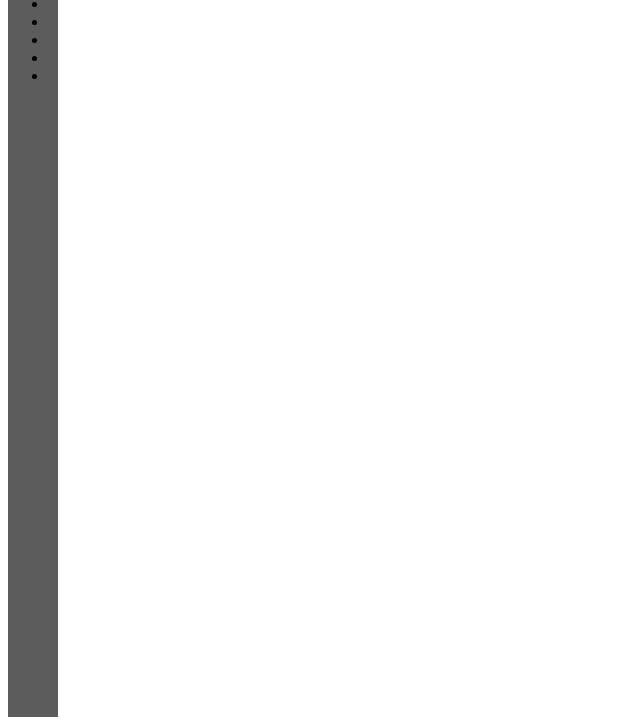
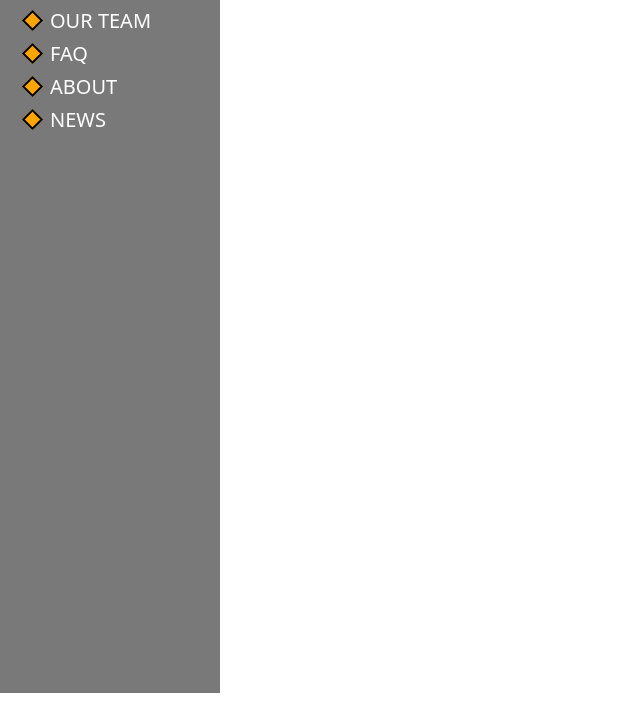
Before and after one commit to Rostyslav-afk/hw27, a plain HTML site: page index.html in a window 1280 px wide. Shown: the part 107-832 px from the top of the page, without its empty margins (0-640 px from the left). After the commit the page ends 800 px from the top, so only its background shows below. Drawn offline with nearby package versions, Linux system fonts and the light colour scheme.

Commit message:
text bag

```diff
--- a/css/style.css
+++ b/css/style.css
@@ -1,12 +1,88 @@
-.header{
-    width: 50px;
-    height: 100vh;
-    background-color: #5c5c5c;
-    text-align: left;
-    text-align: center;
+*,
+*::before,
+*::after {
+    box-sizing: border-box;
 }
-.header-text{
-    color: #fff;
-    font-size: 24px;
+
+a {
+    text-decoration: none;
+}
+
+ul {
+    list-style: none;
+    margin: 0;
+    padding: 0;
+}
+
+h1,
+h2,
+h3,
+h4,
+h5,
+h6,
+p {
+    margin: 0;
+    padding: 0;
+}
+
+img {
+    display: block;
+}
+
+.header {
+    width: 220px;
+    height: 100%;
+    position: fixed;
+    top: 0;
+    left: -170px;
+    background-color: rgb(121, 121, 121);
+}
+
+.header:hover {
+    left: 0;
+
+    .header-text {
+        opacity: 0;
+    }
+}
+
+.header-text {
+    color: white;
+    font-size: 20px;
+    text-transform: uppercase;
+    transform: rotate(90deg);
+    position: absolute;
+    top: 50%;
+    left: 135px;
 
 }
+
+.list {
+    display: flex;
+    flex-direction: column;
+    gap: 10px;
+    padding: 50px 5px;
+    margin-left: 20px;
+}
+
+.item {}
+
+.item-link {
+    color: white;
+    font-size: 20px;
+}
+
+.item-link:hover {
+    color: orange;
+}
+
+.item-link::before {
+    display: inline-block;
+    content: "";
+    width: 15px;
+    height: 15px;
+    background-color: orange;
+    border: 2px solid black;
+    margin-right: 10px;
+    transform: rotate(45deg);
+}
--- a/index.html
+++ b/index.html
@@ -1,23 +1,28 @@
 <!DOCTYPE html>
 <html lang="en">
+
 <head>
     <meta charset="UTF-8">
     <meta name="viewport" content="width=device-width, initial-scale=1.0">
     <title>HW27</title>
+    <link rel="stylesheet" href="https://cdnjs.cloudflare.com/ajax/libs/modern-normalize/3.0.1/modern-normalize.min.css"
+        integrity="sha512-q6WgHqiHlKyOqslT/lgBgodhd03Wp4BEqKeW6nNtlOY4quzyG3VoQKFrieaCeSnuVseNKRGpGeDU3qPmabCANg=="
+        crossorigin="anonymous" referrerpolicy="no-referrer" />
     <link rel="stylesheet" href="./css/style.css">
 </head>
+
 <body>
     <div class="header">
         <p class="header-text">Menu here</p>
-        <div class="header-box">
-            <ul>
-                <li></li>
-                <li></li>
-                <li></li>
-                <li></li>
-                <li></li>
-            </ul>
-        </div>
+        <ul class="list">
+            <li class="item"><a href="" class="item-link">HOME</a></li>
+            <li class="item"><a href="" class="item-link">CONTACTS</a></li>
+            <li class="item"><a href="" class="item-link">OUR TEAM</a></li>
+            <li class="item"><a href="" class="item-link">FAQ</a></li>
+            <li class="item"><a href="" class="item-link">ABOUT</a></li>
+            <li class="item"><a href="" class="item-link">NEWS</a></li>
+        </ul>
     </div>
 </body>
+
 </html>
```
